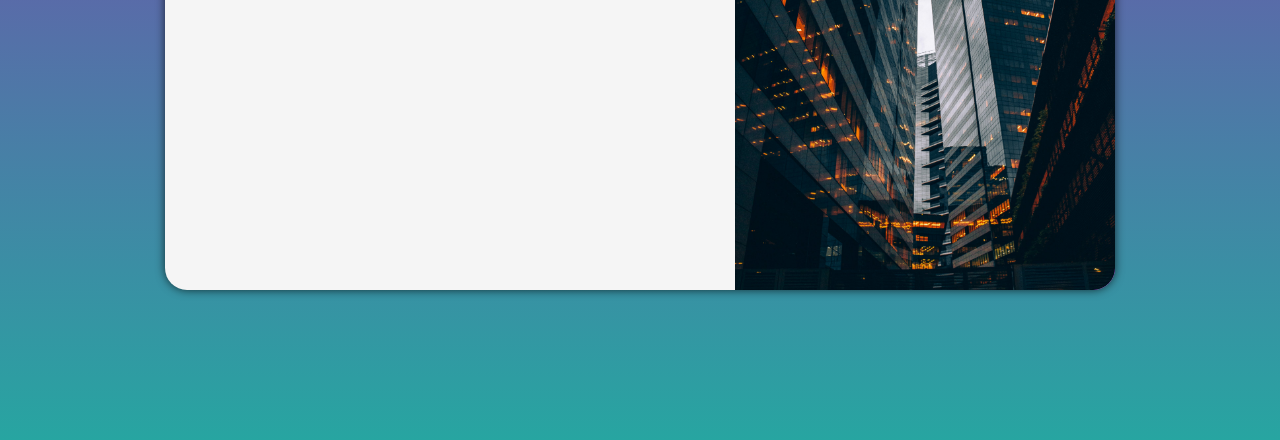
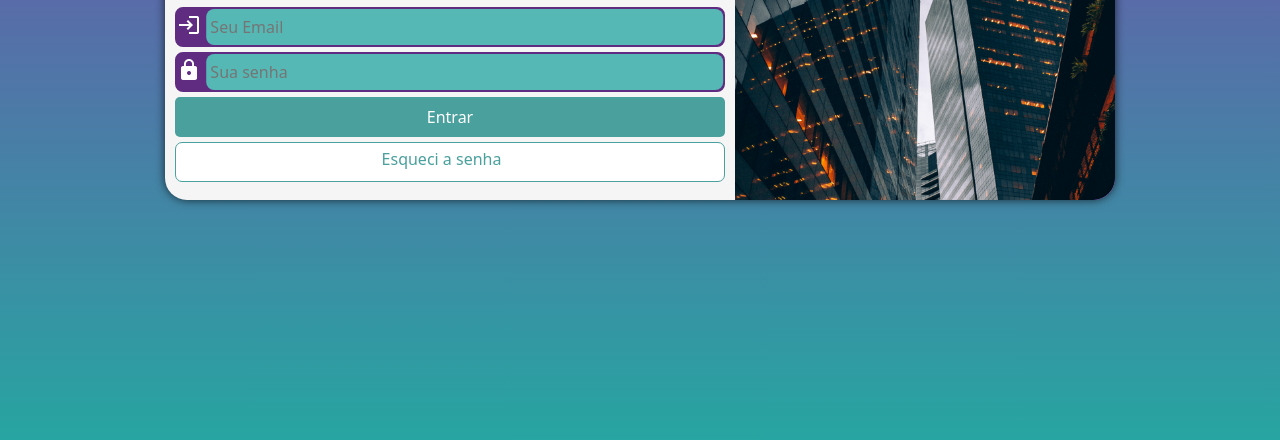
Before and after one commit to Wesley-rod/projetos-expostos, a plain HTML site: page projeto-login/index.html in a window 1280 px wide. Shown: the part 360-800 px from the top of the page. Drawn offline with Linux system fonts and the light colour scheme.

Commit message:
finalizando projeto

```diff
--- a/projeto-login/estilos/media-query.css
+++ b/projeto-login/estilos/media-query.css
@@ -6,10 +6,11 @@ Tablet: de 769 px até 992px
 Desktop: de 992px até 1200px
 Grandes telas: acima de 1200px */
 
-@media screen and(min-width: 768px) and (max-width: 992px) {
+@media screen and (min-width: 768px) and (max-width: 992px) {
 
     section#login {
         width: 80vw;
+        height: 280px;
     }
 
     section#login .imagem {
@@ -37,6 +38,7 @@ Grandes telas: acima de 1200px */
 
     section#login {
         width: 950px;
+        height: 320px;
     }
 
     section#login .imagem {
@@ -58,5 +60,6 @@ Grandes telas: acima de 1200px */
 
     .formulario p {
         font-size: 1.2em;
+        margin: 10px 0px;
     }
 }
--- a/projeto-login/estilos/style.css
+++ b/projeto-login/estilos/style.css
@@ -26,17 +26,17 @@ main {
 
 section#login {
     background-color: whitesmoke;
-    width: 250px;
-    height: 500px;
+    width: 255px;
+    height: 525px;
     border-radius: 22px;
     position: absolute;
     top: 50%;
     left: 50%;
-    transform: translate(-50%, -50%);
     overflow: hidden;
     box-shadow: 0px 0px 10px rgba(0, 0, 0, 0.699);
     transition: width .5s, height .5s;
     transition-timing-function: ease;
+    transform: translate(-50%, -50%);
 }
 
 section#login .imagem {
@@ -52,6 +52,42 @@ section#login .formulario {
     padding: 10px;
 }
 
+form .campo {
+    background-color: #5f2c82;
+    border: 2px solid #5f2c82;
+    display: block;
+    width: 100%;
+    height: 40px;
+    border-radius: 8px;
+    margin: 5px 0px;
+}
+
+.campo label {
+    display: none;
+}
+
+.campo label {
+    color: white;
+    font-size: 2em;
+    width: 40px;
+    padding: 5px;
+}
+
+.campo input {
+    background-color: #56b8b4;
+    font-size: 1em;
+    width: calc(100% - 29px);
+    height: 100%;
+    border: none;
+    border-radius: 8px;
+    padding: 4px;
+    transform: translateX(1.2px);
+}
+
+.campo input:focus-within {
+    background-color: white;
+}
+
 .formulario h1 {
     text-align: center;
     margin-bottom: 10px;
@@ -60,3 +96,51 @@ section#login .formulario {
 .formulario p {
     font-size: 0.8em;
 }
+
+form input[type=submit] {
+    display: block;
+    font-size: 1em;
+    width: 100%;
+    height: 40px;
+    background-color: #49a09d;
+    color: white;
+    border: none;
+    border-radius: 5px;
+    cursor: pointer;
+}
+
+form input[type=submmit]:hover {
+    background-color: #295a58;
+}
+
+form a.botao {
+    display: block;
+    text-align: center;
+    height: 40px;
+    width: 100%;
+    padding-top: 5px;
+    margin-top: 5px;
+    color: #49a09d;
+    background-color: #ffffff;
+    border: 1px solid #49a09d;
+    border-radius: 7px;
+    text-decoration: none;
+    font-size: 1em;
+}
+
+form a.botao:hover {
+    background-color: #56c0bc;
+}
+
+.botao i {
+    font-size: 0.8em;
+}
+
+input, a {
+    margin: auto;
+}
+
+i.material-icons {
+    color: white;
+    transform: translateY(4px);
+}
--- a/projeto-login/index.html
+++ b/projeto-login/index.html
@@ -30,7 +30,7 @@
                     </div>
 
                     <input type="submit" value="Entrar">
-                    <a href="esqueci.html">Esqueci a senha <i class="material-icons">mail</i>
+                    <a href="esqueci.html" class="botao">Esqueci a senha <i class="material-icons">mail</i>
                     </a>
                 </form>
             </div>
```
